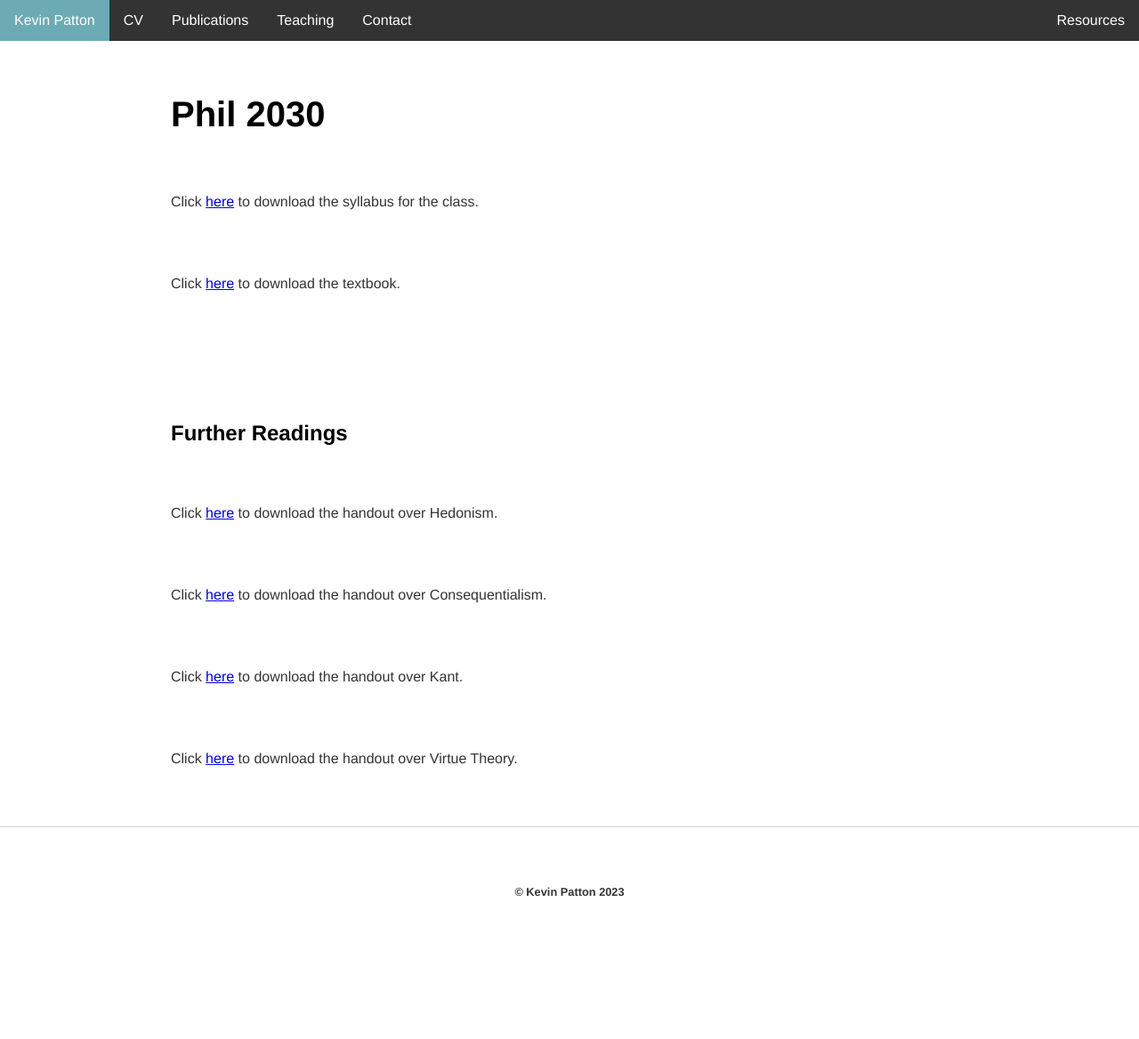
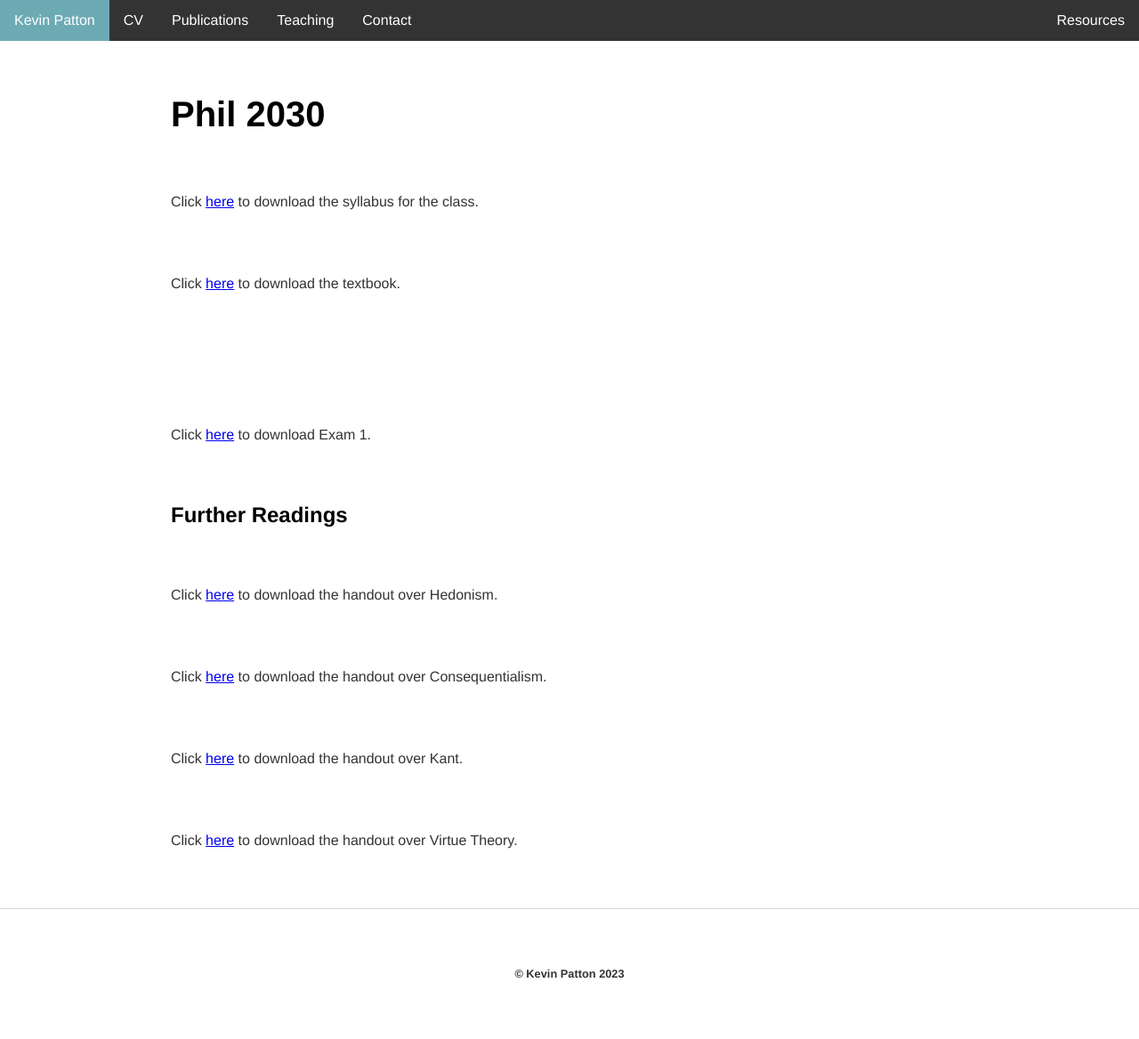
Before and after one commit to kevinjpatton/kevinjpatton.github.io, a Jekyll site: the page built from teaching/phil_2030/index.html, in a window 1280 px wide. Shown: the whole page at 89% size. Built offline with Jekyll 4.4.1, drawn with Linux system fonts in a browser that asks for light colours; Markdown is read by kramdown in place of the engine named in the settings; before the commit the page ends 1076 px from its top, so only the background shows below that.

Commit message:
Update index.html

```diff
--- a/teaching/phil_2030/index.html
+++ b/teaching/phil_2030/index.html
@@ -4,7 +4,8 @@
 ---
 <h1>Phil 2030</h1>
 <p>Click <a href="/teaching/phil_2030/Philosophy 2030 - Syllabus - Spring 2023.pdf" target="_blank">here</a> to download the syllabus for the class.</p>
-<p>Click <a href="/banda/Russ Shafer-Landau - Fundamentals of Ethics .pdf" target="_blank">here</a> to download the textbook.</p><br />
+<p>Click <a href="/banda/Russ Shafer-Landau - Fundamentals of Ethics .pdf" target="_blank">here</a> to download the textbook.</p><br/>
+<p>Click <a href="/teaching/phil_2030/Exam 1 - No Mackie - Modified Sp23.pdf" target="_blank">here</a> to download Exam 1.</p>
 <h2>Further Readings</h2>
 <p>Click <a href="/teaching/phil_2030/Handout - Hedonism.pdf" target="_blank">here</a> to download the handout over Hedonism.</p>
 <p>Click <a href="/teaching/phil_2030/Handout - Consequentialism.pdf" target="_blank">here</a> to download the handout over Consequentialism.</p>
```
